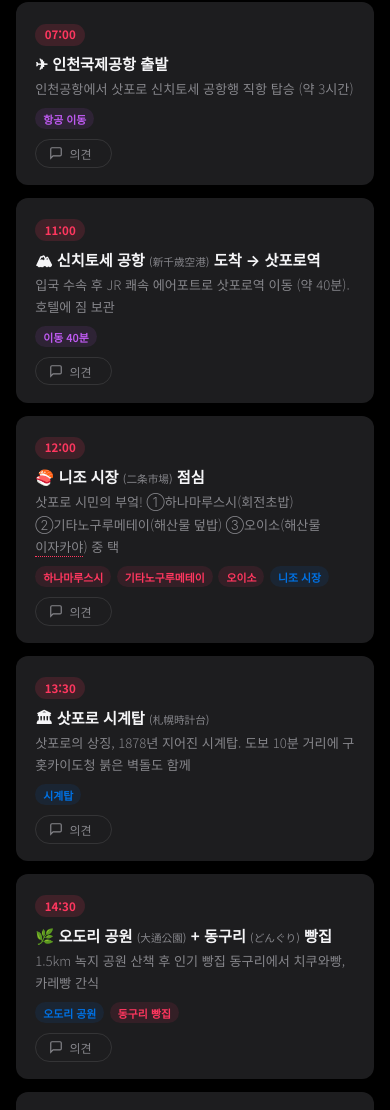
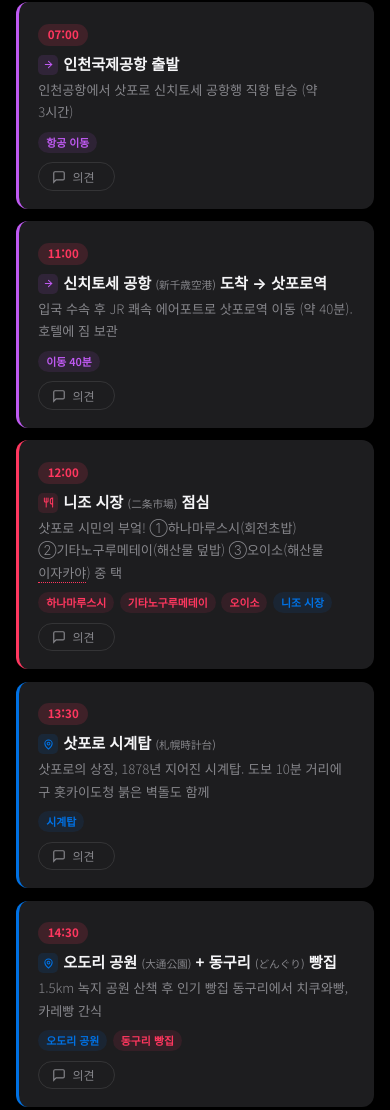
Before and after one commit to boss-kai/japan-family-trip, a plain HTML site: page index.html in a window 390 px wide. Shown: the part 5810-6920 px from the top of the page. Drawn offline with Linux system fonts and the light colour scheme; no server answers; animation ran at ten frames a second.

Commit message:
일정 카드 이모지를 카테고리별 아이콘 시스템으로 교체
- 85개 카드 h4의 이모지 자동 제거 (JS)
- 태그 기반 카테고리 자동 감지 (food/spot/transport/activity)
- 카테고리별 SVG 아이콘 배지 (포크, 핀, 화살표, 별)
- 카테고리별 왼쪽 컬러 액센트 라인
- 호버 시 카테고리 컬러 글로우 효과
- 모바일 반응형 아이콘 크기 조정

Co-Authored-By: Claude Opus 4.6 (1M context) <noreply@anthropic.com>

```diff
--- a/index.html
+++ b/index.html
@@ -185,6 +185,23 @@
   .tag.spot{background:rgba(0,113,227,.1);color:#0071E3}
   .tag.activity{background:rgba(48,209,88,.1);color:#30D158}
   .tag.transport{background:rgba(191,90,242,.1);color:#BF5AF2}
+
+  /* ── Category Accent System ── */
+  .tl-card{border-left:3px solid rgba(255,255,255,.04)}
+  .tl-card[data-cat="food"]{border-left-color:#FF375F}
+  .tl-card[data-cat="spot"]{border-left-color:#0071E3}
+  .tl-card[data-cat="transport"]{border-left-color:#BF5AF2}
+  .tl-card[data-cat="activity"]{border-left-color:#30D158}
+  .tl-card[data-cat="food"]:hover{box-shadow:inset 3px 0 18px -6px rgba(255,55,95,.3),0 4px 24px rgba(255,55,95,.07)}
+  .tl-card[data-cat="spot"]:hover{box-shadow:inset 3px 0 18px -6px rgba(0,113,227,.3),0 4px 24px rgba(0,113,227,.07)}
+  .tl-card[data-cat="transport"]:hover{box-shadow:inset 3px 0 18px -6px rgba(191,90,242,.3),0 4px 24px rgba(191,90,242,.07)}
+  .tl-card[data-cat="activity"]:hover{box-shadow:inset 3px 0 18px -6px rgba(48,209,88,.3),0 4px 24px rgba(48,209,88,.07)}
+  .cat-icon{display:inline-flex;align-items:center;justify-content:center;width:24px;height:24px;border-radius:7px;margin-right:6px;vertical-align:middle;flex-shrink:0;position:relative;top:-1px;transition:transform .3s ease}
+  .tl-card:hover .cat-icon{transform:scale(1.15)}
+  .tl-card[data-cat="food"] .cat-icon{background:rgba(255,55,95,.12);color:#FF375F}
+  .tl-card[data-cat="spot"] .cat-icon{background:rgba(0,113,227,.12);color:#0071E3}
+  .tl-card[data-cat="transport"] .cat-icon{background:rgba(191,90,242,.12);color:#BF5AF2}
+  .tl-card[data-cat="activity"] .cat-icon{background:rgba(48,209,88,.12);color:#30D158}
 
   .tip-card{border-radius:16px;padding:1.4rem 1.6rem;margin-top:1.5rem;border:1px solid rgba(255,255,255,.08);background:rgba(255,255,255,.02)}
   .tip-card h4{font-size:.85rem;font-weight:700;margin-bottom:.3rem;color:#FF9F0A}
@@ -405,13 +422,10 @@
   @keyframes slashDraw{0%{opacity:1;transform:scaleX(0)}100%{opacity:1;transform:scaleX(1)}}
 
   /* Musashi crows */
-  .musashi-crows{position:absolute;inset:0;z-index:2;pointer-events:none;overflow:hidden}
+  .musashi-crows{position:absolute;inset:0;z-index:1;pointer-events:none;overflow:hidden}
   .crow{position:absolute;opacity:0;will-change:transform}
-  .crow svg{width:40px;height:auto;fill:#111}
-  .crow svg .wing-l,.crow svg .wing-r{animation:flapWing .4s ease-in-out infinite alternate}
-  .crow svg .wing-r{animation-delay:.2s}
-  @keyframes flapWing{0%{transform:rotate(0)}100%{transform:rotate(-25deg)}}
-  .anime-interlude[data-char="musashi"].visible .crow{opacity:.8}
+  .crow svg{width:36px;height:auto}
+  .anime-interlude[data-char="musashi"].visible .crow{opacity:.7}
   .crow:nth-child(1){animation:crowFly1 4s ease-in-out 0.5s infinite}
   .crow:nth-child(2){animation:crowFly2 5s ease-in-out 1s infinite}
   .crow:nth-child(3){animation:crowFly3 3.5s ease-in-out 0.3s infinite}
@@ -499,6 +513,8 @@
     .anime-interlude{min-height:70vh;padding-bottom:3rem}
     .anime-char img{max-height:42vh!important}
     .tl-card{padding:1.1rem 1.2rem;border-radius:12px}
+    .cat-icon{width:20px;height:20px;border-radius:5px;margin-right:5px}
+    .cat-icon svg{width:11px;height:11px}
     .tl-card h4{font-size:.95rem}
     .tl-card p{font-size:.82rem;word-break:keep-all}
     .hero-cities{gap:1rem}
@@ -1365,6 +1381,34 @@
   renderRate(9.4,false);
   fetch('https://open.er-api.com/v6/latest/JPY').then(r=>r.json()).then(d=>{if(d.result==='success'&&d.rates&&d.rates.KRW)renderRate(d.rates.KRW,true)}).catch(()=>{});
 
+  // ── Category Icon System (emoji → elegant icons) ──
+  (function(){
+    const icons={
+      food:'<svg width="13" height="13" viewBox="0 0 24 24" fill="none" stroke="currentColor" stroke-width="2.2" stroke-linecap="round"><path d="M3 2v7c0 1.1.9 2 2 2h4a2 2 0 002-2V2"/><path d="M7 2v20"/><path d="M21 15V2a5 5 0 00-5 5v6c0 1.1.9 2 2 2h3zm0 0v7"/></svg>',
+      spot:'<svg width="13" height="13" viewBox="0 0 24 24" fill="none" stroke="currentColor" stroke-width="2.2" stroke-linecap="round"><path d="M20 10c0 6-8 12-8 12s-8-6-8-12a8 8 0 1116 0z"/><circle cx="12" cy="10" r="3"/></svg>',
+      transport:'<svg width="13" height="13" viewBox="0 0 24 24" fill="none" stroke="currentColor" stroke-width="2.2" stroke-linecap="round"><path d="M5 12h14"/><path d="m12 5 7 7-7 7"/></svg>',
+      activity:'<svg width="13" height="13" viewBox="0 0 24 24" fill="none" stroke="currentColor" stroke-width="2.2" stroke-linecap="round"><polygon points="12 2 15.09 8.26 22 9.27 17 14.14 18.18 21.02 12 17.77 5.82 21.02 7 14.14 2 9.27 8.91 8.26 12 2"/></svg>'
+    };
+    document.querySelectorAll('.tl-card').forEach(card=>{
+      const tag=card.querySelector('.tag');
+      let cat='spot';
+      if(tag){
+        if(tag.classList.contains('food'))cat='food';
+        else if(tag.classList.contains('transport'))cat='transport';
+        else if(tag.classList.contains('activity'))cat='activity';
+      }
+      card.dataset.cat=cat;
+      const h4=card.querySelector('h4');
+      if(h4){
+        h4.textContent=h4.textContent.replace(/^[\s\p{Emoji_Presentation}\p{Extended_Pictographic}\u200d\uFE0F]+/u,'').trim();
+        const ic=document.createElement('span');
+        ic.className='cat-icon';
+        ic.innerHTML=icons[cat];
+        h4.prepend(ic);
+      }
+    });
+  })();
+
   // ── Auto-inject Japanese names into h4 titles ──
   const jpNames=[
     // Sapporo
```
